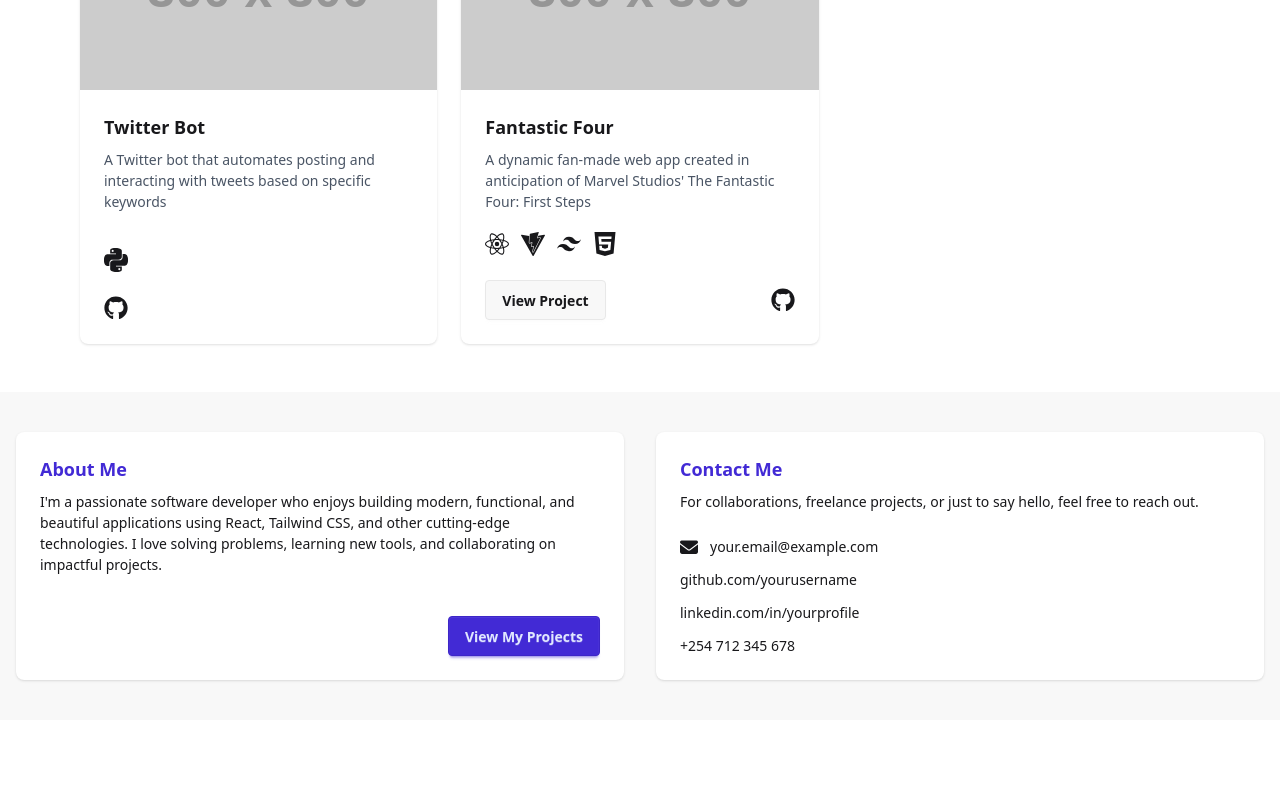
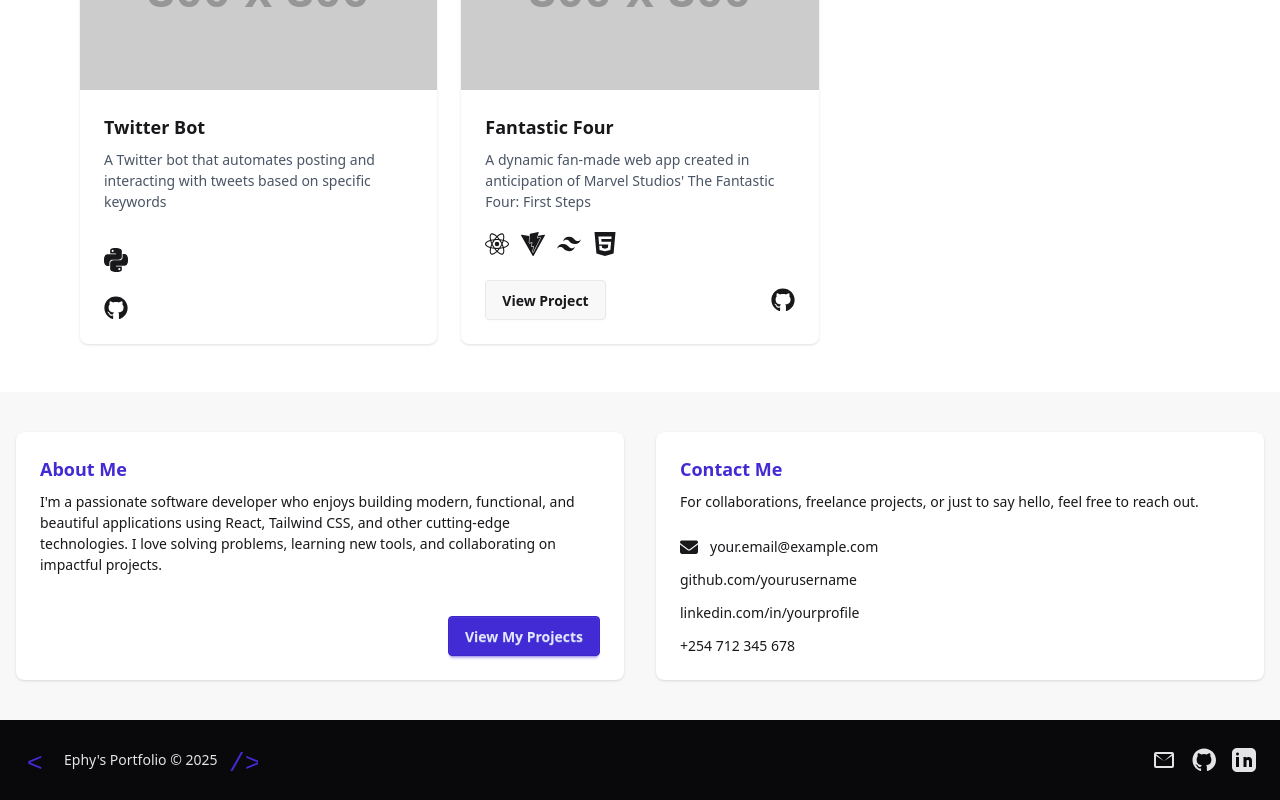
Before and after one commit to ephym6/my-portfolio, a React (Vite) app in the folder react-portfolio/: page / in a window 1280 px wide. Shown: the part 1600-2400 px from the top of the page. Before the commit the page ends 2320 px from the top, so only its background shows below. Built offline with nearby package versions, Linux system fonts and the light colour scheme.

Commit message:
Created footer using customized daisyui footer

```diff
--- a/react-portfolio/src/App.jsx
+++ b/react-portfolio/src/App.jsx
@@ -4,6 +4,7 @@
 import Hero from "./components/Hero.jsx";
 import Projects from "./components/Projects.jsx";
 import About from "./components/About.jsx";
+import Footer from "./components/Footer.jsx";
 
 function App() {
     return (
@@ -12,6 +13,7 @@
             <Hero />
             <Projects />
             <About />
+            <Footer />
         </div>
     )
 }
--- /dev/null
+++ b/react-portfolio/src/components/Footer.jsx
@@ -0,0 +1,70 @@
+export default function Footer() {
+    return (
+        <footer className="footer sm:footer-horizontal bg-neutral text-neutral-content p-6 items-center justify-between">
+            {/* Brand */}
+            <aside className="flex items-center gap-2">
+                <svg
+                    xmlns="http://www.w3.org/2000/svg"
+                    width="32"
+                    height="32"
+                    viewBox="0 0 24 24"
+                    fill="currentColor"
+                    className="text-primary"
+                >
+                    <text x="2" y="20" fontSize="20" fontFamily="monospace">{'<'}</text>
+                </svg>
+                <p>Ephy's Portfolio © {new Date().getFullYear()}</p>
+                <svg
+                    xmlns="http://www.w3.org/2000/svg"
+                    width="32"
+                    height="32"
+                    viewBox="0 0 24 24"
+                    fill="currentColor"
+                    className="text-primary"
+                >
+                    <text x="2" y="20" fontSize="20" fontFamily="monospace">{'/>'}</text>
+                </svg>
+            </aside>
+
+            {/* Social */}
+            <nav className="flex gap-4">
+                {/* Email */}
+                <a
+                    href="mailto:your.email@example.com"
+                    className="hover:text-primary"
+                    aria-label="Email"
+                >
+                    <svg xmlns="http://www.w3.org/2000/svg" width="24" height="24" fill="currentColor" viewBox="0 0 24 24">
+                        <path d="M20 4H4a2 2 0 00-2 2v12a2 2 0 002 2h16a2 2 0 002-2V6a2 2 0 00-2-2zm0 2v.01L12 13 4 6.01V6h16zM4 18V8l8 5 8-5v10H4z" />
+                    </svg>
+                </a>
+
+                {/* GitHub */}
+                <a
+                    href="https://github.com/yourusername"
+                    target="_blank"
+                    rel="noopener noreferrer"
+                    className="hover:text-primary"
+                    aria-label="GitHub"
+                >
+                    <svg xmlns="http://www.w3.org/2000/svg" width="24" height="24" fill="currentColor" viewBox="0 0 24 24">
+                        <path fillRule="evenodd" d="M12 .5C5.648.5.5 5.648.5 12c0 5.088 3.292 9.388 7.865 10.912.575.106.785-.25.785-.556 0-.275-.01-1.006-.015-1.975-3.2.696-3.878-1.544-3.878-1.544-.523-1.327-1.278-1.68-1.278-1.68-1.045-.715.08-.7.08-.7 1.156.081 1.763 1.187 1.763 1.187 1.028 1.762 2.695 1.253 3.352.958.103-.745.402-1.254.73-1.543-2.554-.29-5.238-1.277-5.238-5.682 0-1.255.45-2.28 1.188-3.083-.12-.29-.515-1.454.113-3.033 0 0 .966-.31 3.168 1.177a11.012 11.012 0 015.762 0c2.2-1.487 3.165-1.177 3.165-1.177.63 1.579.235 2.743.115 3.033.74.803 1.187 1.828 1.187 3.083 0 4.416-2.688 5.388-5.25 5.673.413.355.78 1.056.78 2.129 0 1.538-.014 2.777-.014 3.154 0 .31.207.668.79.555C20.713 21.385 24 17.085 24 12c0-6.352-5.148-11.5-12-11.5z" />
+                    </svg>
+                </a>
+
+                {/* LinkedIn */}
+                <a
+                    href="https://linkedin.com/in/yourprofile"
+                    target="_blank"
+                    rel="noopener noreferrer"
+                    className="hover:text-primary"
+                    aria-label="LinkedIn"
+                >
+                    <svg xmlns="http://www.w3.org/2000/svg" width="24" height="24" fill="currentColor" viewBox="0 0 24 24">
+                        <path d="M19 0h-14C2.24 0 0 2.24 0 5v14c0 2.76 2.24 5 5 5h14c2.758 0 5-2.24 5-5V5c0-2.76-2.242-5-5-5zM7 19H4V9h3v10zM5.5 7.5C4.67 7.5 4 6.83 4 6s.67-1.5 1.5-1.5S7 5.17 7 6s-.67 1.5-1.5 1.5zM20 19h-3v-5.5c0-1.07-.43-1.5-1.25-1.5S14.5 12.43 14.5 13.5V19h-3V9h3v1.08c.4-.58 1.15-1.08 2.25-1.08 1.97 0 3.25 1.28 3.25 3.5V19z" />
+                    </svg>
+                </a>
+            </nav>
+        </footer>
+    )
+}
```
